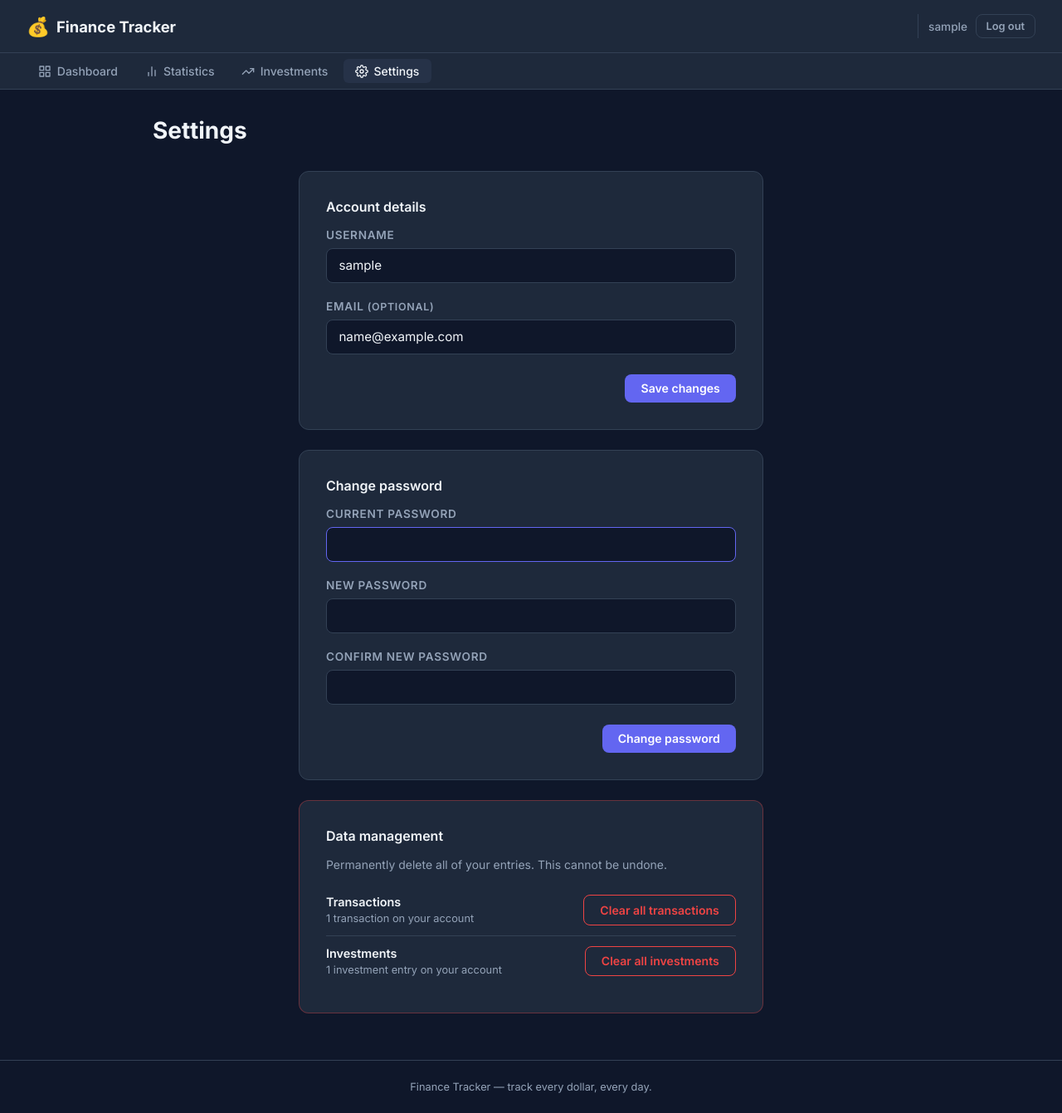
After one commit to petkov93/finance-tracker, a Django app: page /settings/ in a window 1280 px wide. The commit adds this page. Shown: the whole page at 83% size. Run offline with Django 5.2, Linux system fonts and the light colour scheme; a user stored in the database is signed in; tables that the repository leaves empty hold one stand-in row (values such as "Sample post").

Commit message:
feat: Add settings page for account and data management
Let users update username, optional email, and password, and clear all transactions or investments from one place.

Co-authored-by: Cursor <cursoragent@cursor.com>

```diff
--- a/financetracker/forms.py
+++ b/financetracker/forms.py
@@ -1,6 +1,31 @@
 from django import forms
+from django.contrib.auth.forms import PasswordChangeForm
+from django.contrib.auth.models import User
 
 from .models import InvestmentEntry, Transaction
+
+
+class ProfileForm(forms.ModelForm):
+    class Meta:
+        model = User
+        fields = ["username", "email"]
+        widgets = {
+            "username": forms.TextInput(attrs={"class": "form-control"}),
+            "email": forms.EmailInput(attrs={"class": "form-control", "placeholder": "Optional"}),
+        }
+
+    def clean_username(self):
+        username = self.cleaned_data["username"]
+        if User.objects.exclude(pk=self.instance.pk).filter(username=username).exists():
+            raise forms.ValidationError("This username is already taken.")
+        return username
+
+
+class CustomPasswordChangeForm(PasswordChangeForm):
+    def __init__(self, *args, **kwargs):
+        super().__init__(*args, **kwargs)
+        for field in self.fields.values():
+            field.widget.attrs.update({"class": "form-control"})
 
 
 class TransactionForm(forms.ModelForm):
--- a/financetracker/static/financetracker/css/style.css
+++ b/financetracker/static/financetracker/css/style.css
@@ -100,6 +100,52 @@ a { color: inherit; text-decoration: none; }
   border: 1px solid var(--border);
 }
 .btn-ghost:hover { background: var(--surface2); color: var(--text); }
+
+.btn-danger {
+  background: transparent;
+  color: var(--expense);
+  border: 1px solid var(--expense);
+}
+.btn-danger:hover { background: rgba(239, 68, 68, 0.1); }
+.btn-danger:disabled {
+  opacity: 0.45;
+  cursor: not-allowed;
+}
+
+.settings-section { margin-bottom: 1.5rem; }
+.settings-section-title {
+  font-size: 1rem;
+  font-weight: 600;
+  margin: 0 0 1rem;
+}
+.settings-section-desc {
+  color: var(--muted);
+  font-size: 0.875rem;
+  margin: 0 0 1rem;
+}
+.danger-zone .form-card {
+  border-color: rgba(239, 68, 68, 0.35);
+}
+.danger-action {
+  display: flex;
+  align-items: center;
+  justify-content: space-between;
+  gap: 1rem;
+  padding: 0.75rem 0;
+}
+.danger-action + .danger-action {
+  border-top: 1px solid var(--border);
+}
+.danger-action-info h3 {
+  font-size: 0.9rem;
+  font-weight: 600;
+  margin: 0 0 0.25rem;
+}
+.danger-action-info p {
+  color: var(--muted);
+  font-size: 0.8rem;
+  margin: 0;
+}
 
 /* ===== Main Layout ===== */
 .main-content {
@@ -455,7 +501,9 @@ a { color: inherit; text-decoration: none; }
   font-size: 0.85rem;
   font-weight: 500;
   color: var(--muted);
+  text-decoration: none;
 }
+.user-name:hover { color: var(--text); }
 
 /* ===== Sub-nav ===== */
 .subnav {
--- a/financetracker/templates/financetracker/base.html
+++ b/financetracker/templates/financetracker/base.html
@@ -19,7 +19,7 @@
     <div class="navbar-links">
       {% if user.is_authenticated %}
         <div class="user-menu">
-          <span class="user-name">{{ user.username }}</span>
+          <a href="{% url 'settings' %}" class="user-name">{{ user.username }}</a>
           <form method="post" action="{% url 'logout' %}" style="display:inline">
             {% csrf_token %}
             <button type="submit" class="btn btn-ghost btn-sm">Log out</button>
@@ -46,6 +46,10 @@
       <svg xmlns="http://www.w3.org/2000/svg" width="16" height="16" viewBox="0 0 24 24" fill="none" stroke="currentColor" stroke-width="2" stroke-linecap="round" stroke-linejoin="round"><polyline points="22 7 13.5 15.5 8.5 10.5 2 17"/><polyline points="16 7 22 7 22 13"/></svg>
       Investments
     </a>
+    <a href="{% url 'settings' %}" class="subnav-link {% if request.resolver_match.url_name == 'settings' or request.resolver_match.url_name == 'clear_all_transactions' or request.resolver_match.url_name == 'clear_all_investments' %}active{% endif %}">
+      <svg xmlns="http://www.w3.org/2000/svg" width="16" height="16" viewBox="0 0 24 24" fill="none" stroke="currentColor" stroke-width="2" stroke-linecap="round" stroke-linejoin="round"><circle cx="12" cy="12" r="3"/><path d="M19.4 15a1.65 1.65 0 0 0 .33 1.82l.06.06a2 2 0 0 1-2.83 2.83l-.06-.06a1.65 1.65 0 0 0-1.82-.33 1.65 1.65 0 0 0-1 1.51V21a2 2 0 0 1-4 0v-.09A1.65 1.65 0 0 0 9 19.4a1.65 1.65 0 0 0-1.82.33l-.06.06a2 2 0 0 1-2.83-2.83l.06-.06A1.65 1.65 0 0 0 4.68 15a1.65 1.65 0 0 0-1.51-1H3a2 2 0 0 1 0-4h.09A1.65 1.65 0 0 0 4.6 9a1.65 1.65 0 0 0-.33-1.82l-.06-.06a2 2 0 0 1 2.83-2.83l.06.06A1.65 1.65 0 0 0 9 4.68a1.65 1.65 0 0 0 1-1.51V3a2 2 0 0 1 4 0v.09a1.65 1.65 0 0 0 1 1.51 1.65 1.65 0 0 0 1.82-.33l.06-.06a2 2 0 0 1 2.83 2.83l-.06.06A1.65 1.65 0 0 0 19.4 9a1.65 1.65 0 0 0 1.51 1H21a2 2 0 0 1 0 4h-.09a1.65 1.65 0 0 0-1.51 1z"/></svg>
+      Settings
+    </a>
   </div>
   {% endif %}
 
--- /dev/null
+++ b/financetracker/templates/financetracker/settings.html
@@ -0,0 +1,99 @@
+{% extends "financetracker/base.html" %}
+{% block title %}Settings — Finance Tracker{% endblock %}
+
+{% block content %}
+<div class="page-header">
+  <h1 class="page-title">Settings</h1>
+</div>
+
+<section class="settings-section">
+  <div class="form-card">
+    <h2 class="settings-section-title">Account details</h2>
+    <form method="post" novalidate>
+      {% csrf_token %}
+      <input type="hidden" name="action" value="profile" />
+
+      <div class="form-group">
+        <label class="form-label" for="{{ profile_form.username.id_for_label }}">Username</label>
+        {{ profile_form.username }}
+        {% if profile_form.username.errors %}<div class="form-error">{{ profile_form.username.errors.0 }}</div>{% endif %}
+      </div>
+
+      <div class="form-group">
+        <label class="form-label" for="{{ profile_form.email.id_for_label }}">Email <span class="form-hint">(optional)</span></label>
+        {{ profile_form.email }}
+        {% if profile_form.email.errors %}<div class="form-error">{{ profile_form.email.errors.0 }}</div>{% endif %}
+      </div>
+
+      <div class="form-actions">
+        <button type="submit" class="btn btn-primary">Save changes</button>
+      </div>
+    </form>
+  </div>
+</section>
+
+<section class="settings-section">
+  <div class="form-card">
+    <h2 class="settings-section-title">Change password</h2>
+    <form method="post" novalidate>
+      {% csrf_token %}
+      <input type="hidden" name="action" value="password" />
+
+      <div class="form-group">
+        <label class="form-label" for="{{ password_form.old_password.id_for_label }}">Current password</label>
+        {{ password_form.old_password }}
+        {% if password_form.old_password.errors %}<div class="form-error">{{ password_form.old_password.errors.0 }}</div>{% endif %}
+      </div>
+
+      <div class="form-group">
+        <label class="form-label" for="{{ password_form.new_password1.id_for_label }}">New password</label>
+        {{ password_form.new_password1 }}
+        {% if password_form.new_password1.errors %}<div class="form-error">{{ password_form.new_password1.errors.0 }}</div>{% endif %}
+      </div>
+
+      <div class="form-group">
+        <label class="form-label" for="{{ password_form.new_password2.id_for_label }}">Confirm new password</label>
+        {{ password_form.new_password2 }}
+        {% if password_form.new_password2.errors %}<div class="form-error">{{ password_form.new_password2.errors.0 }}</div>{% endif %}
+      </div>
+
+      {% if password_form.non_field_errors %}
+        <div class="form-error">{{ password_form.non_field_errors.0 }}</div>
+      {% endif %}
+
+      <div class="form-actions">
+        <button type="submit" class="btn btn-primary">Change password</button>
+      </div>
+    </form>
+  </div>
+</section>
+
+<section class="settings-section danger-zone">
+  <div class="form-card">
+    <h2 class="settings-section-title">Data management</h2>
+    <p class="settings-section-desc">Permanently delete all of your entries. This cannot be undone.</p>
+
+    <div class="danger-action">
+      <div class="danger-action-info">
+        <h3>Transactions</h3>
+        <p>{{ transaction_count }} transaction{{ transaction_count|pluralize }} on your account</p>
+      </div>
+      <form method="post" action="{% url 'clear_all_transactions' %}" onsubmit="return confirm('Delete all {{ transaction_count }} transaction(s)? This cannot be undone.')">
+        {% csrf_token %}
+        <button type="submit" class="btn btn-danger" {% if transaction_count == 0 %}disabled{% endif %}>Clear all transactions</button>
+      </form>
+    </div>
+
+    <div class="danger-action">
+      <div class="danger-action-info">
+        <h3>Investments</h3>
+        <p>{{ investment_count }} investment entr{{ investment_count|pluralize:"y,ies" }} on your account</p>
+      </div>
+      <form method="post" action="{% url 'clear_all_investments' %}" onsubmit="return confirm('Delete all {{ investment_count }} investment entr{{ investment_count|pluralize:"y,ies" }}? This cannot be undone.')">
+        {% csrf_token %}
+        <button type="submit" class="btn btn-danger" {% if investment_count == 0 %}disabled{% endif %}>Clear all investments</button>
+      </form>
+    </div>
+  </div>
+</section>
+{% endblock %}
--- a/financetracker/urls.py
+++ b/financetracker/urls.py
@@ -14,4 +14,7 @@ urlpatterns = [
     path("investments/add/", views.add_investment, name="add_investment"),
     path("investments/edit/<int:pk>/", views.edit_investment, name="edit_investment"),
     path("investments/delete/<int:pk>/", views.delete_investment, name="delete_investment"),
+    path("settings/", views.settings_view, name="settings"),
+    path("settings/clear-transactions/", views.clear_all_transactions, name="clear_all_transactions"),
+    path("settings/clear-investments/", views.clear_all_investments, name="clear_all_investments"),
 ]
--- a/financetracker/views.py
+++ b/financetracker/views.py
@@ -3,7 +3,7 @@ from datetime import date
 from decimal import Decimal
 
 from django.contrib import messages
-from django.contrib.auth import login, logout
+from django.contrib.auth import login, logout, update_session_auth_hash
 from django.contrib.auth.decorators import login_required
 from django.contrib.auth.forms import AuthenticationForm, UserCreationForm
 from django.db.models import Q, Sum
@@ -12,7 +12,12 @@ from django.shortcuts import get_object_or_404, redirect, render
 from django.utils import timezone
 from django.views.decorators.http import require_POST
 from .models import Transaction, Category, InvestmentEntry
-from .forms import TransactionForm, InvestmentEntryForm
+from .forms import (
+    CustomPasswordChangeForm,
+    InvestmentEntryForm,
+    ProfileForm,
+    TransactionForm,
+)
 
 
 def login_view(request):
@@ -301,3 +306,50 @@ def delete_investment(request, pk):
     entry.delete()
     messages.success(request, "Investment entry deleted.")
     return redirect("investments")
+
+
+@login_required
+def settings_view(request):
+    profile_form = ProfileForm(instance=request.user)
+    password_form = CustomPasswordChangeForm(user=request.user)
+
+    if request.method == "POST":
+        action = request.POST.get("action")
+        if action == "profile":
+            profile_form = ProfileForm(request.POST, instance=request.user)
+            if profile_form.is_valid():
+                profile_form.save()
+                messages.success(request, "Account details updated.")
+                return redirect("settings")
+        elif action == "password":
+            password_form = CustomPasswordChangeForm(user=request.user, data=request.POST)
+            if password_form.is_valid():
+                password_form.save()
+                update_session_auth_hash(request, password_form.user)
+                messages.success(request, "Password changed successfully.")
+                return redirect("settings")
+
+    return render(request, "financetracker/settings.html", {
+        "profile_form": profile_form,
+        "password_form": password_form,
+        "transaction_count": Transaction.objects.filter(user=request.user).count(),
+        "investment_count": InvestmentEntry.objects.filter(user=request.user).count(),
+    })
+
+
+@login_required
+@require_POST
+def clear_all_transactions(request):
+    count = Transaction.objects.filter(user=request.user).count()
+    Transaction.objects.filter(user=request.user).delete()
+    messages.success(request, f"Deleted all {count} transaction(s).")
+    return redirect("settings")
+
+
+@login_required
+@require_POST
+def clear_all_investments(request):
+    count = InvestmentEntry.objects.filter(user=request.user).count()
+    InvestmentEntry.objects.filter(user=request.user).delete()
+    messages.success(request, f"Deleted all {count} investment entr{'y' if count == 1 else 'ies'}.")
+    return redirect("settings")
```
